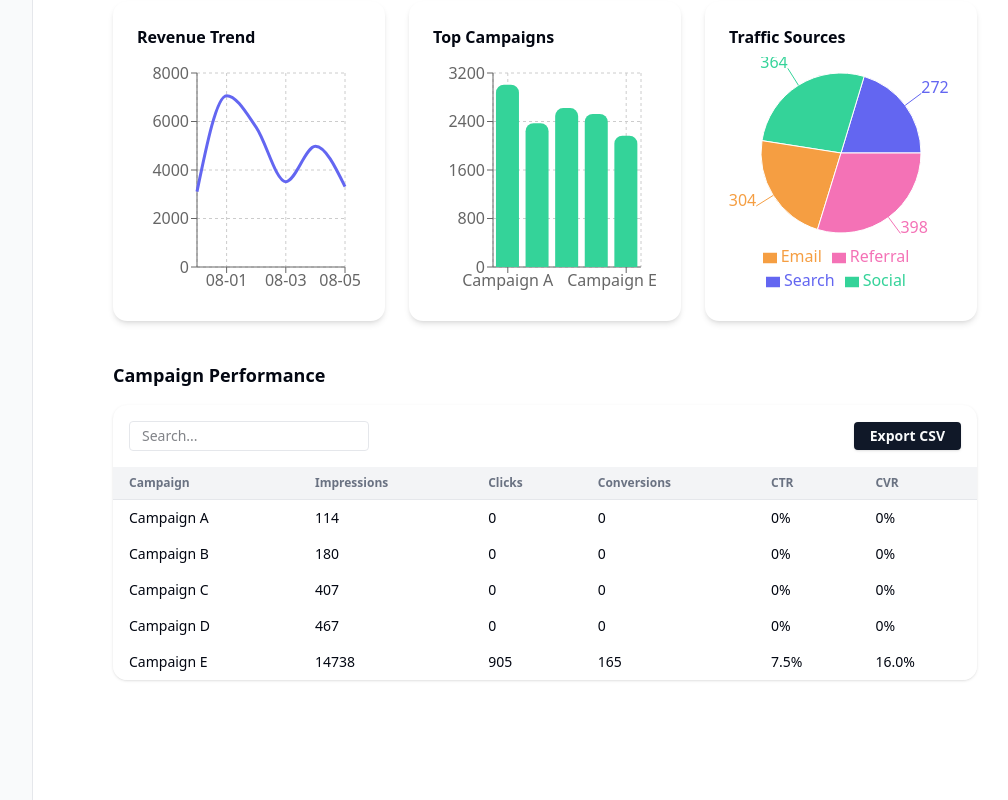
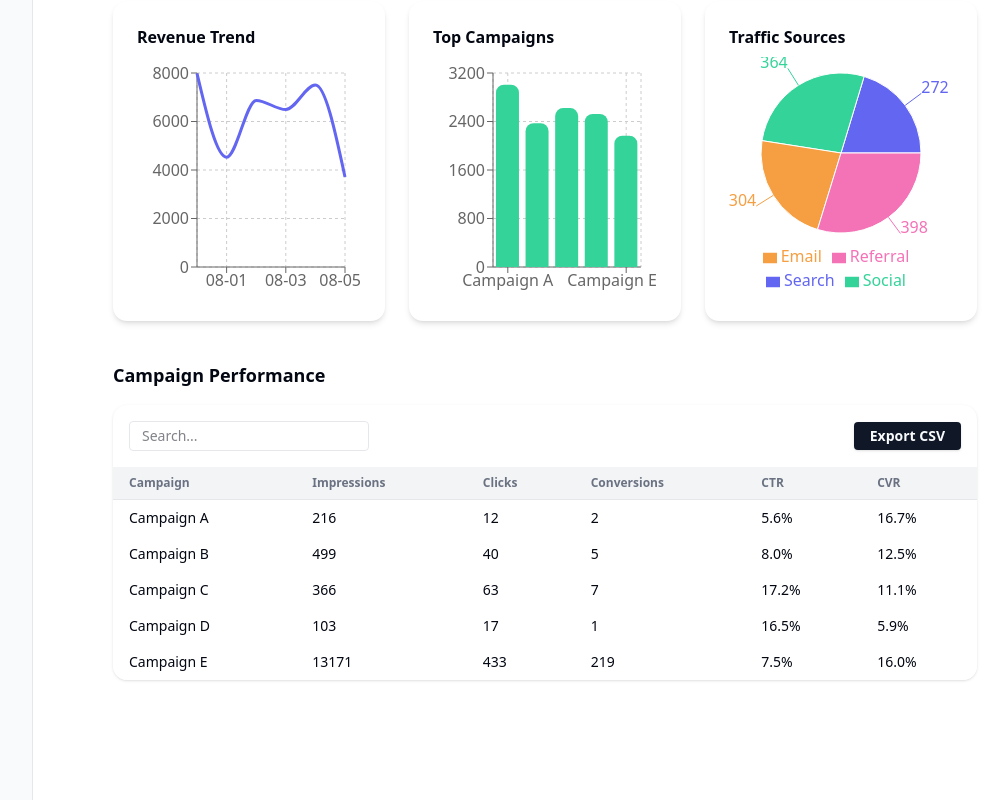
Before and after one commit to wahe7/AI-powered_dashboard, a Next.js app: page /overview in a window 1280 px wide. Shown: the part 511-1311 px from the top of the page, without its empty margins (223-1231 px from the left). Built offline with nearby package versions, Linux system fonts and the light colour scheme.

Commit message:
fix error

```diff
--- a/src/app/(dashboard)/overview/page.tsx
+++ b/src/app/(dashboard)/overview/page.tsx
@@ -176,13 +176,17 @@ export default function OverviewPage() {
     const rows = table ? table.filter(d => d.campaign === campaign && isInRange(d.date)) : [];
     if (rows.length === 0) {
       const impressions = getRandomInt(100, 500);
+      const clicks = getRandomInt(Math.floor(impressions * 0.05), Math.floor(impressions * 0.2));
+      const conversions = getRandomInt(Math.floor(clicks * 0.05), Math.max(1, Math.floor(clicks * 0.2)));
+      const ctr = ((clicks / impressions) * 100).toFixed(1) + '%';
+      const cvr = ((conversions / clicks) * 100).toFixed(1) + '%';
       return {
         campaign,
         impressions,
-        clicks: 0,
-        conversions: 0,
-        ctr: '0%',
-        cvr: '0%',
+        clicks,
+        conversions,
+        ctr,
+        cvr,
         date: ''
       };
     }
--- a/src/components/table/DataTable.tsx
+++ b/src/components/table/DataTable.tsx
@@ -1,5 +1,5 @@
 import * as React from "react";
-import { useReactTable, getCoreRowModel, flexRender, getSortedRowModel, getFilteredRowModel, ColumnDef } from "@tanstack/react-table";
+import { useReactTable, getCoreRowModel, flexRender, getSortedRowModel, getFilteredRowModel, ColumnDef, SortingState } from "@tanstack/react-table";
 import { cn } from "@/lib/utils";
 
 interface DataTableProps<TData, TValue> {
@@ -22,7 +22,7 @@ export function DataTable<TData, TValue>({ columns, data }: DataTableProps<TData
     URL.revokeObjectURL(url);
   }
 
-  const [sorting, setSorting] = React.useState([]);
+  const [sorting, setSorting] = React.useState<SortingState>([]);
   const [globalFilter, setGlobalFilter] = React.useState("");
 
   const table = useReactTable({
```
